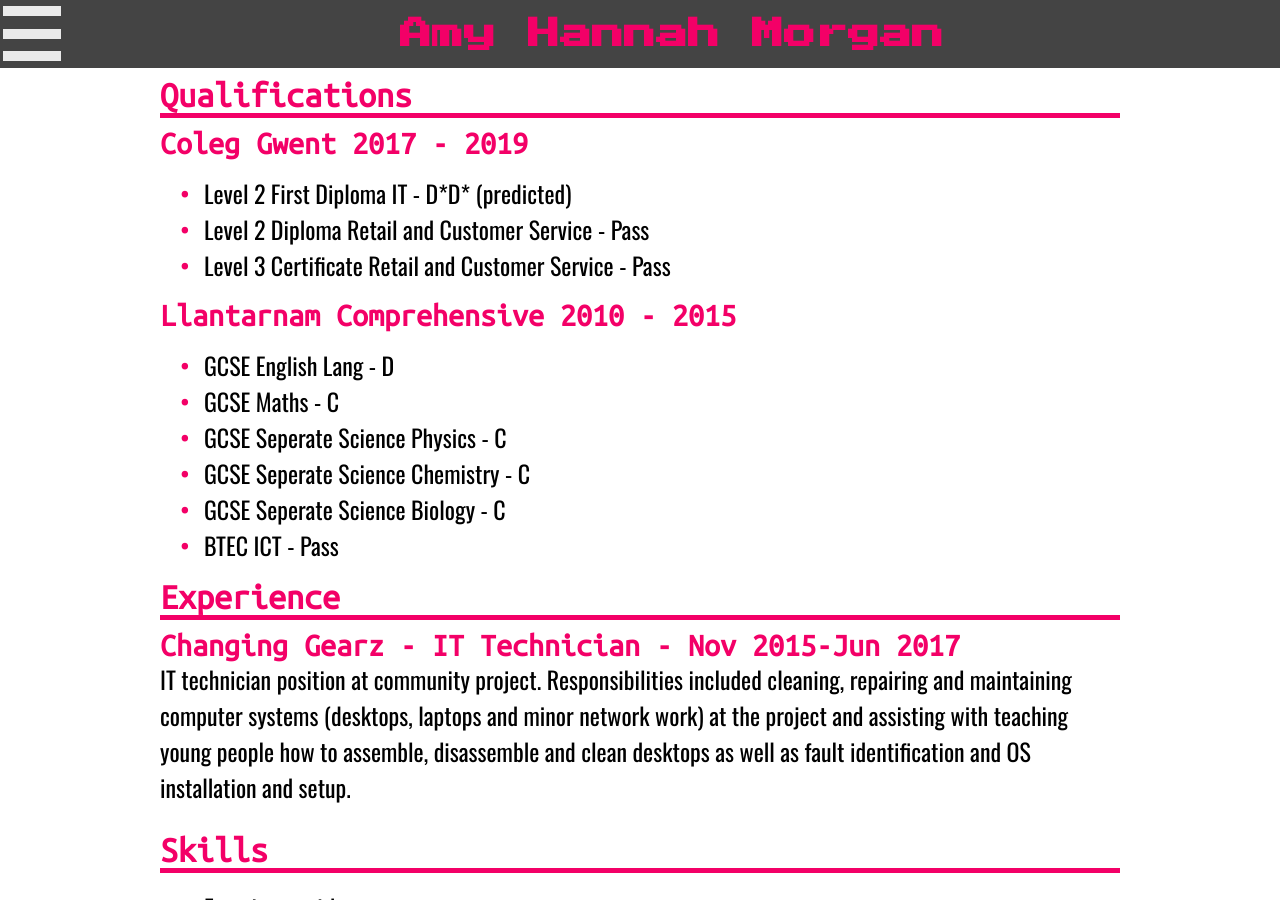
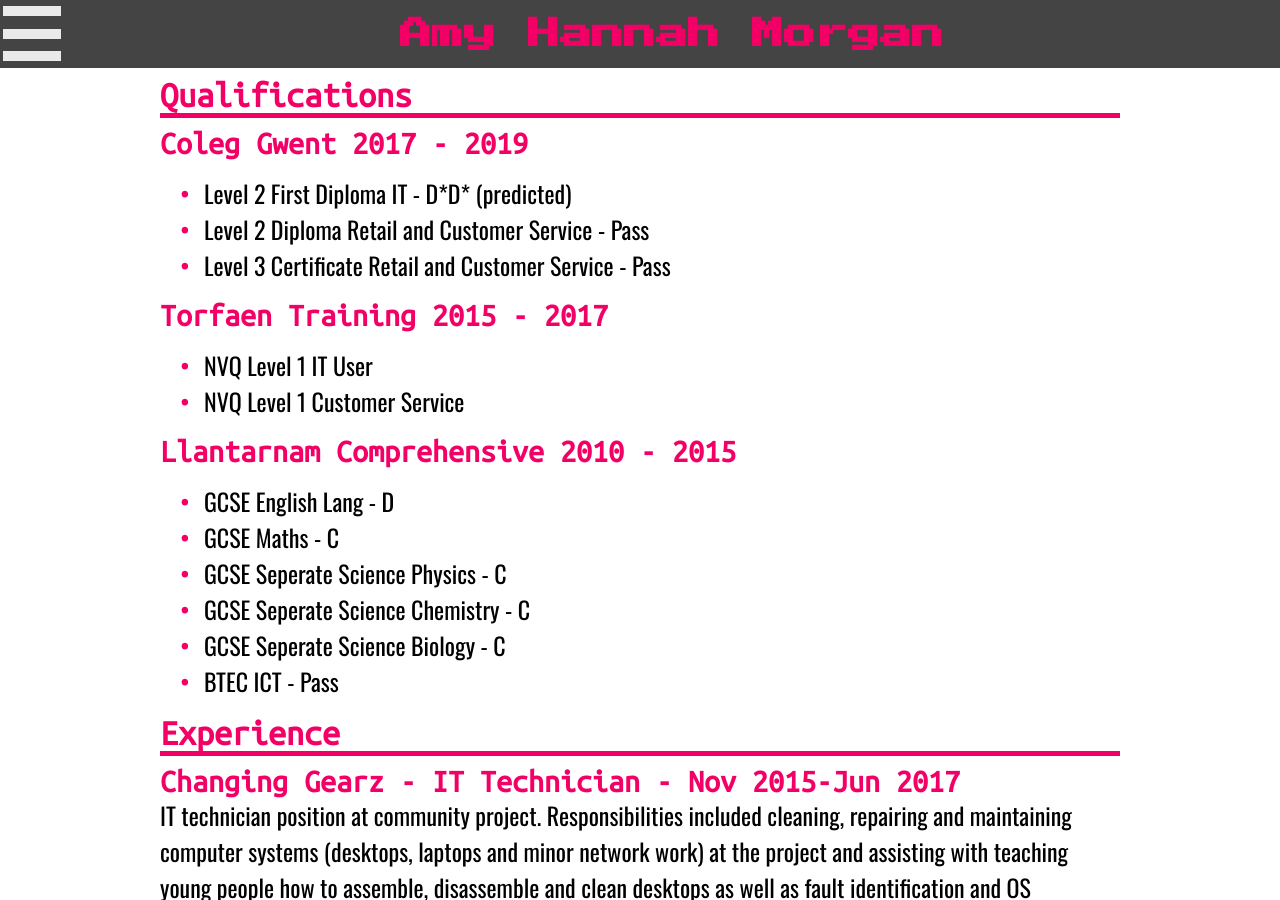
Before and after one commit to AmyHannahMorgan/AmyHannahMorgan.github.io, a Jekyll site: the page built from qualifications/index.html, in a window 1280 px wide and 900 px high. Built offline with Jekyll 4.4.1, drawn with Linux system fonts in a browser that asks for light colours.

Commit message:
added torfaen training qualification to qualification page

```diff
--- a/qualifications/index.html
+++ b/qualifications/index.html
@@ -11,6 +11,13 @@ layout: default
   <li>Level 2 First Diploma IT - D*D* (predicted)</li>
   <li>Level 2 Diploma Retail and Customer Service - Pass</li>
   <li>Level 3 Certificate Retail and Customer Service - Pass</li>
+</ul>
+
+<h2>Torfaen Training 2015 - 2017</h2>
+
+<ul>
+  <li>NVQ Level 1 IT User</li>
+  <li>NVQ Level 1 Customer Service</li>
 </ul>
 
 <h2>Llantarnam Comprehensive 2010 - 2015</h2>
```
